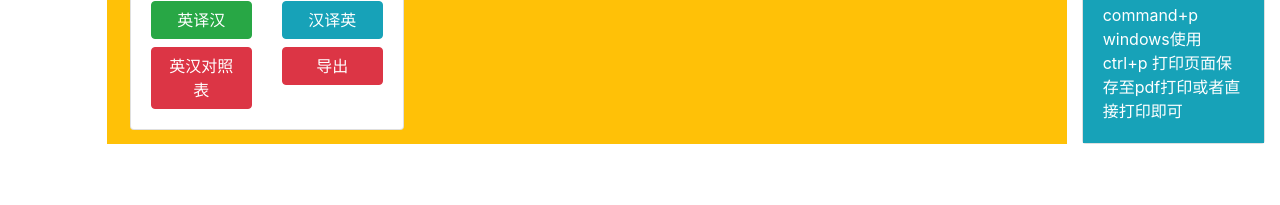
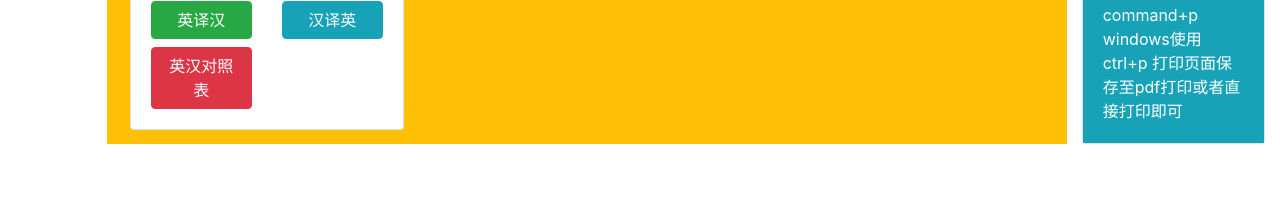
Before and after one commit to Colaplusice/word, a Django app: template word_list/templates/index.html in a window 1280 px wide. Shown: the part 160-365 px from the top of the page. Run offline with Django 3.2, Linux system fonts and the light colour scheme; the template is opened without the code that fills it, so the values that code supplies are empty; parts of the project's set-up code (start-up, migrations or seed data) failed here and were passed over; some libraries are stand-ins or nearby versions.

Commit message:
rm all words export option

```diff
--- a/word_list/templates/index.html
+++ b/word_list/templates/index.html
@@ -27,9 +27,9 @@
                                             <div class="col-md-6">
                                                 <a class="btn btn-danger btn-block" href="{% url 'list_words' %}?type=3">英汉对照表</a>
                                             </div>
-                                            <div class="col-md-6">
-                                                <a class="btn btn-danger btn-block" href="#?type=3">导出</a>
-                                            </div>
+{#                                            <div class="col-md-6">#}
+{#                                                <a class="btn btn-danger btn-block" href="#?type=3">导出</a>#}
+{#                                            </div>#}
                                         </div>
                                     </div>
                                 </div>
```
